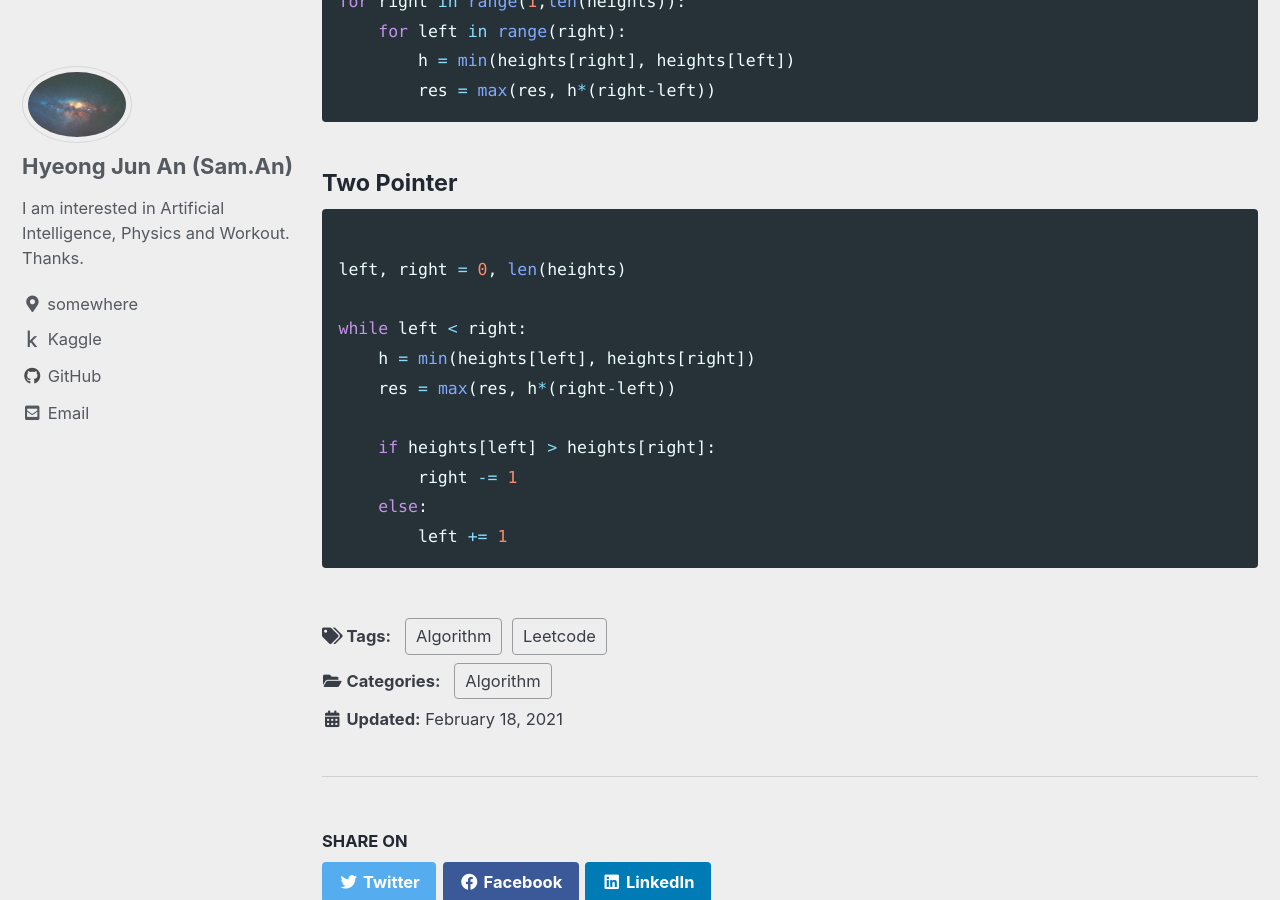
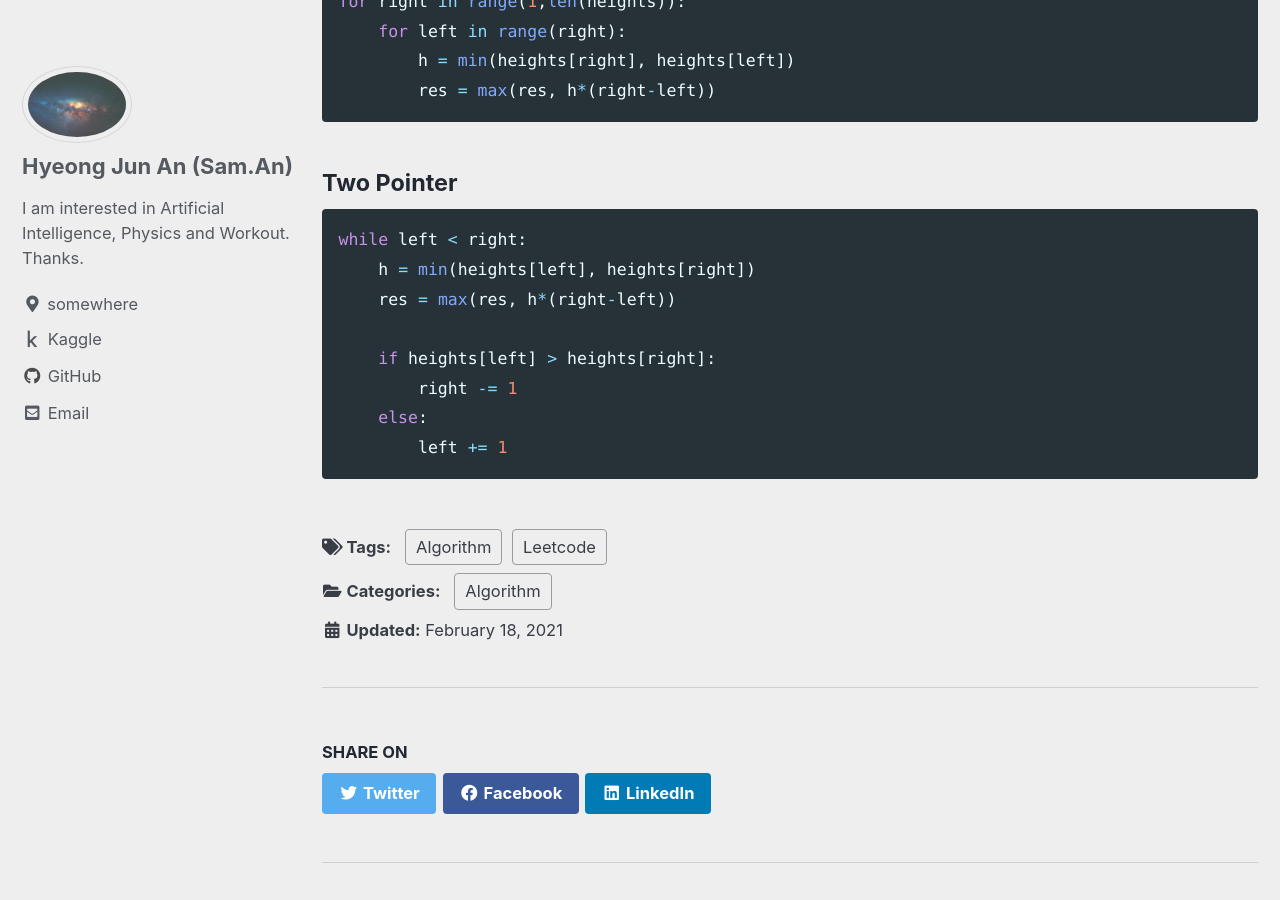
Before and after one commit to sammiee5311/sammiee5311.github.com, a Jekyll site: the page built from _posts/2021-02-18-Algorithm from Leetcode(3).md, in a window 1280 px wide and 900 px high, scrolled down 499 px. Built offline with Jekyll 4.4.1, drawn with Linux system fonts in a browser that asks for light colours; cached includes are drawn as plain includes.

Commit message:
Update 2021-02-18-Algorithm from Leetcode(3).md

````diff
--- a/_posts/2021-02-18-Algorithm from Leetcode(3).md
+++ b/_posts/2021-02-18-Algorithm from Leetcode(3).md
@@ -28,9 +28,6 @@ for right in range(1,len(heights)):
 
 #### Two Pointer
 ``` python
-
-left, right = 0, len(heights)
-
 while left < right:
     h = min(heights[left], heights[right])
     res = max(res, h*(right-left))
````
